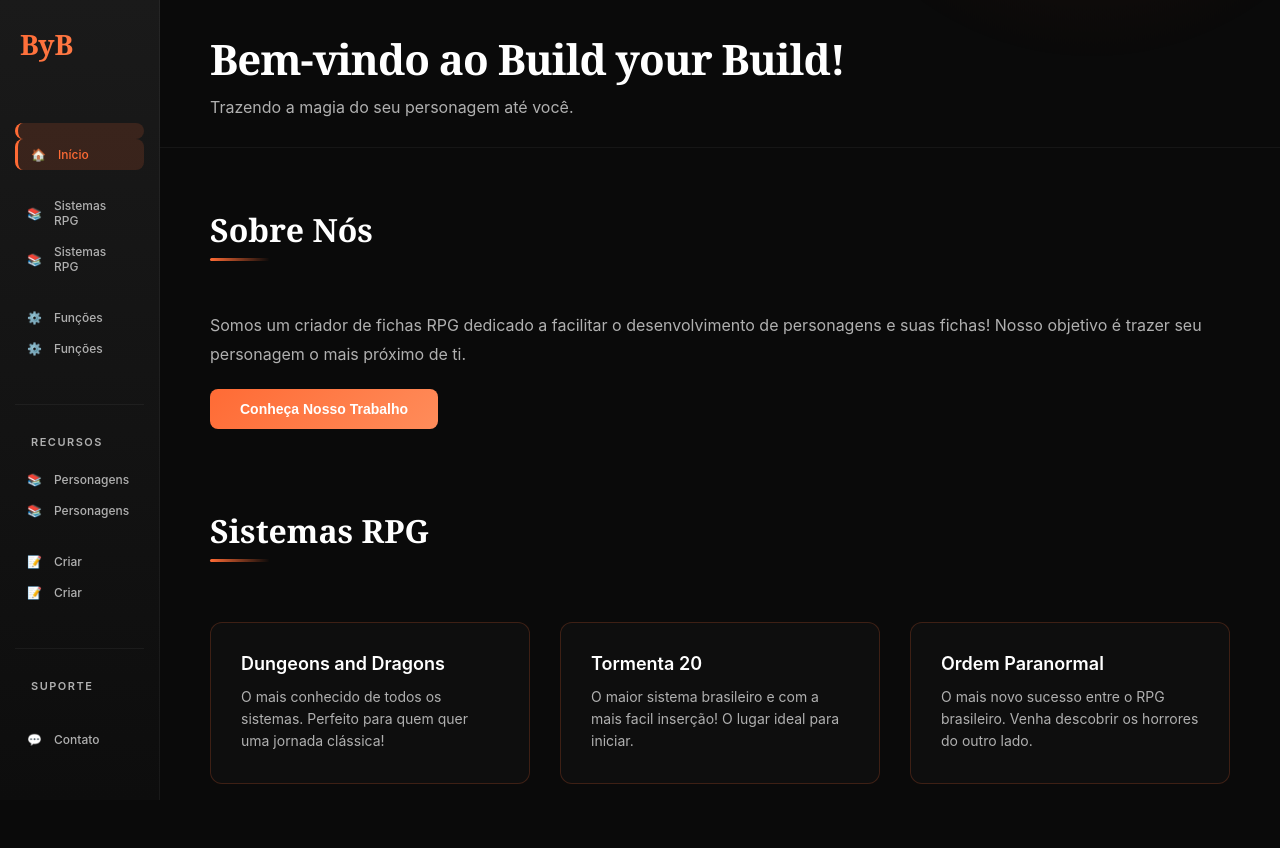
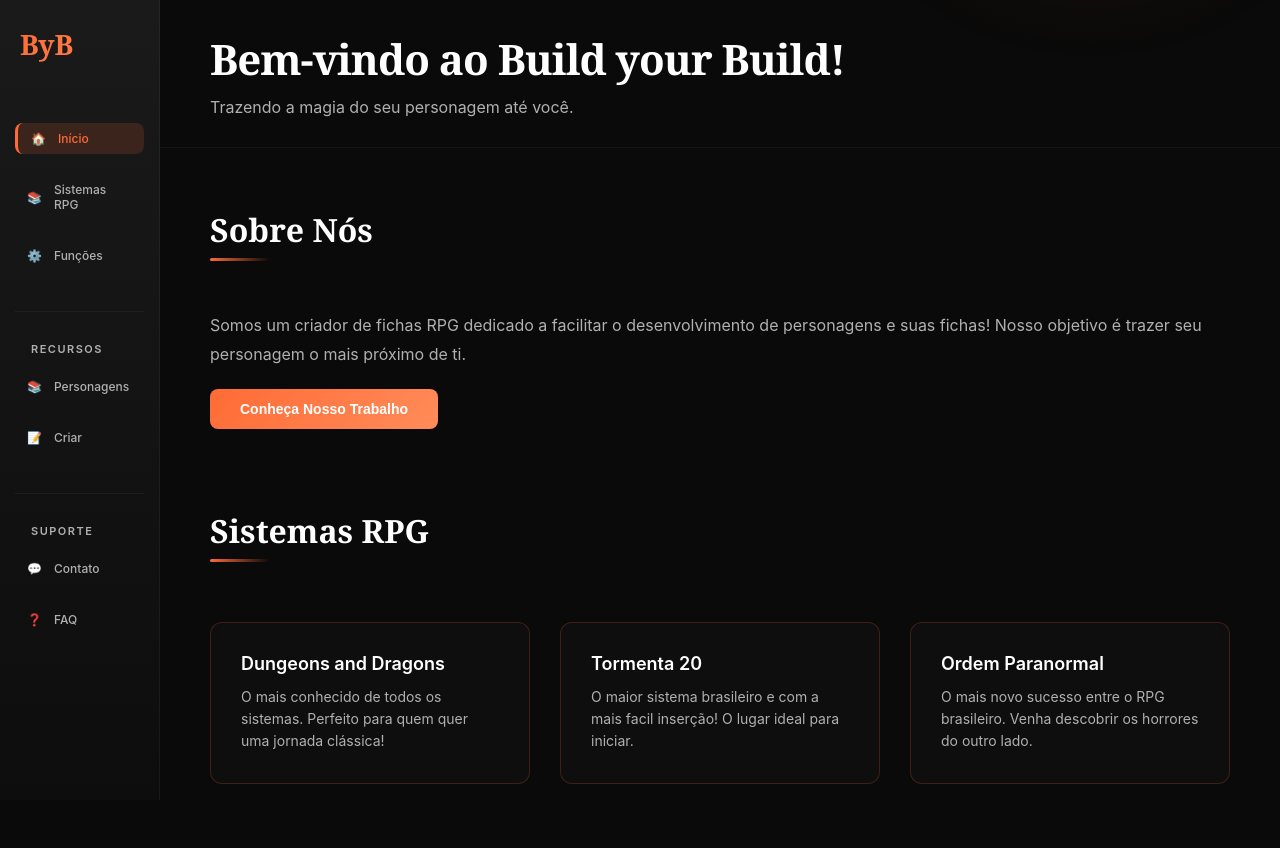
Before and after one commit to TheDorival/build-your-build-rpg, a Django app: page / in a window 1280 px wide; the page is wider, and only the part inside the window is pictured. Shown: the top 848 px of that part. Run offline with Django 5.2, Linux system fonts and the light colour scheme.

Commit message:
Ajuste no Layout

```diff
--- a/buildyourbuild/templates/layout.html
+++ b/buildyourbuild/templates/layout.html
@@ -16,20 +16,15 @@
         <ul class="nav-menu">
             <li class="nav-item">
                 <a href="/" class="nav-link active" data-nav-type="home">
-                <a href="/" class="nav-link active" data-nav-type="home">
                     <span>🏠</span> Início
                 </a>
             </li>
             <li class="nav-item">
                 <a href="#sistemas" class="nav-link" data-nav-type="anchor">
                     <span>📚</span> Sistemas RPG
-                <a href="#sistemas" class="nav-link" data-nav-type="anchor">
-                    <span>📚</span> Sistemas RPG
                 </a>
             </li>
             <li class="nav-item">
-                <a href="#funcoes" class="nav-link" data-nav-type="anchor">
-                    <span>⚙️</span> Funções
                 <a href="#funcoes" class="nav-link" data-nav-type="anchor">
                     <span>⚙️</span> Funções
                 </a>
@@ -43,13 +38,9 @@
             <li class="nav-item">
                 <a href="{% url 'personagem:personagens' %}" class="nav-link" data-nav-type="page">
                     <span>📚</span> Personagens
-                <a href="{% url 'personagem:personagens' %}" class="nav-link" data-nav-type="page">
-                    <span>📚</span> Personagens
                 </a>
             </li>
             <li class="nav-item">
-                <a href="#blog" class="nav-link" data-nav-type="anchor">
-                    <span>📝</span> Criar
                 <a href="#blog" class="nav-link" data-nav-type="anchor">
                     <span>📝</span> Criar
                 </a>
@@ -62,12 +53,10 @@
         <ul class="nav-menu">
             <li class="nav-item">
                 <a href="#contato" class="nav-link" data-nav-type="anchor">
-                <a href="#contato" class="nav-link" data-nav-type="anchor">
                     <span>💬</span> Contato
                 </a>
             </li>
             <li class="nav-item">
-                <a href="#faq" class="nav-link" data-nav-type="anchor">
                 <a href="#faq" class="nav-link" data-nav-type="anchor">
                     <span>❓</span> FAQ
                 </a>
```
